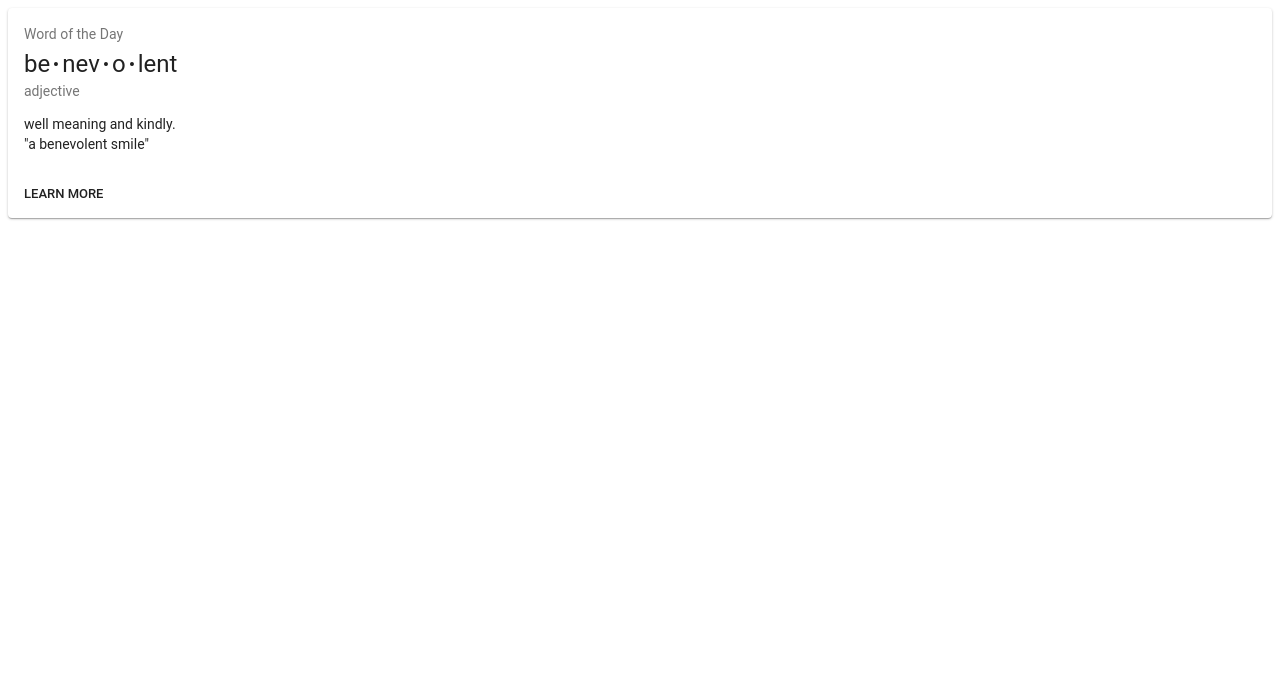
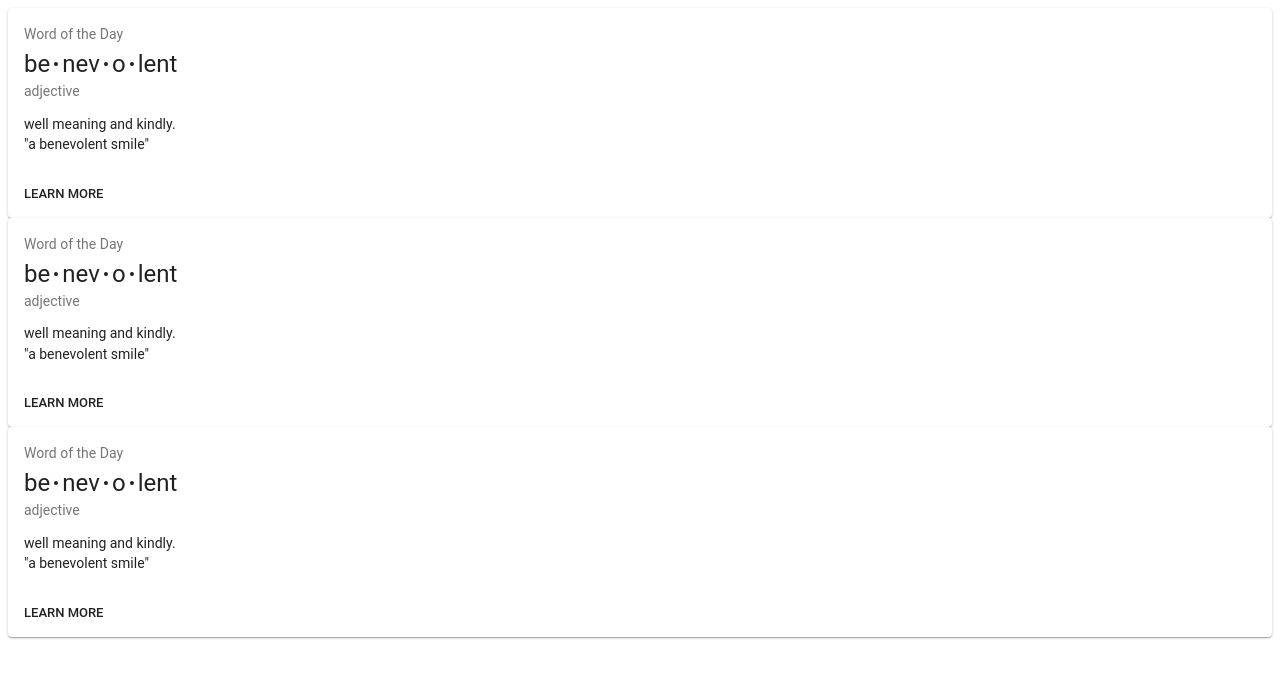
Before and after one commit to PacktPublishing/Mastering-React-17-, a React (Create React App) app in the folder hr-dashboard/: page / in a window 1280 px wide. Shown: the top 678 px of the page. Built offline with nearby package versions, Linux system fonts and the light colour scheme.

Commit message:
Added map function to OverviewMetrics, to render a list of MetricListItem components from Mock Data Layer.

```diff
--- a/hr-dashboard/src/Screens/Dashboard/OverviewMetrics.js
+++ b/hr-dashboard/src/Screens/Dashboard/OverviewMetrics.js
@@ -1,10 +1,13 @@
 import React from "react";
 import MetricListItem from "./MetricListItem";
+import { OverviewMetrics as metrics } from "../../DataStore/OverviewData";
 
 const OverviewMetrics = () => {
   return (
     <div>
-      <MetricListItem />
+      {metrics.map(metric => {
+        return <MetricListItem key={metric.id} metric={metric} />;
+      })}
     </div>
   );
 };
```
